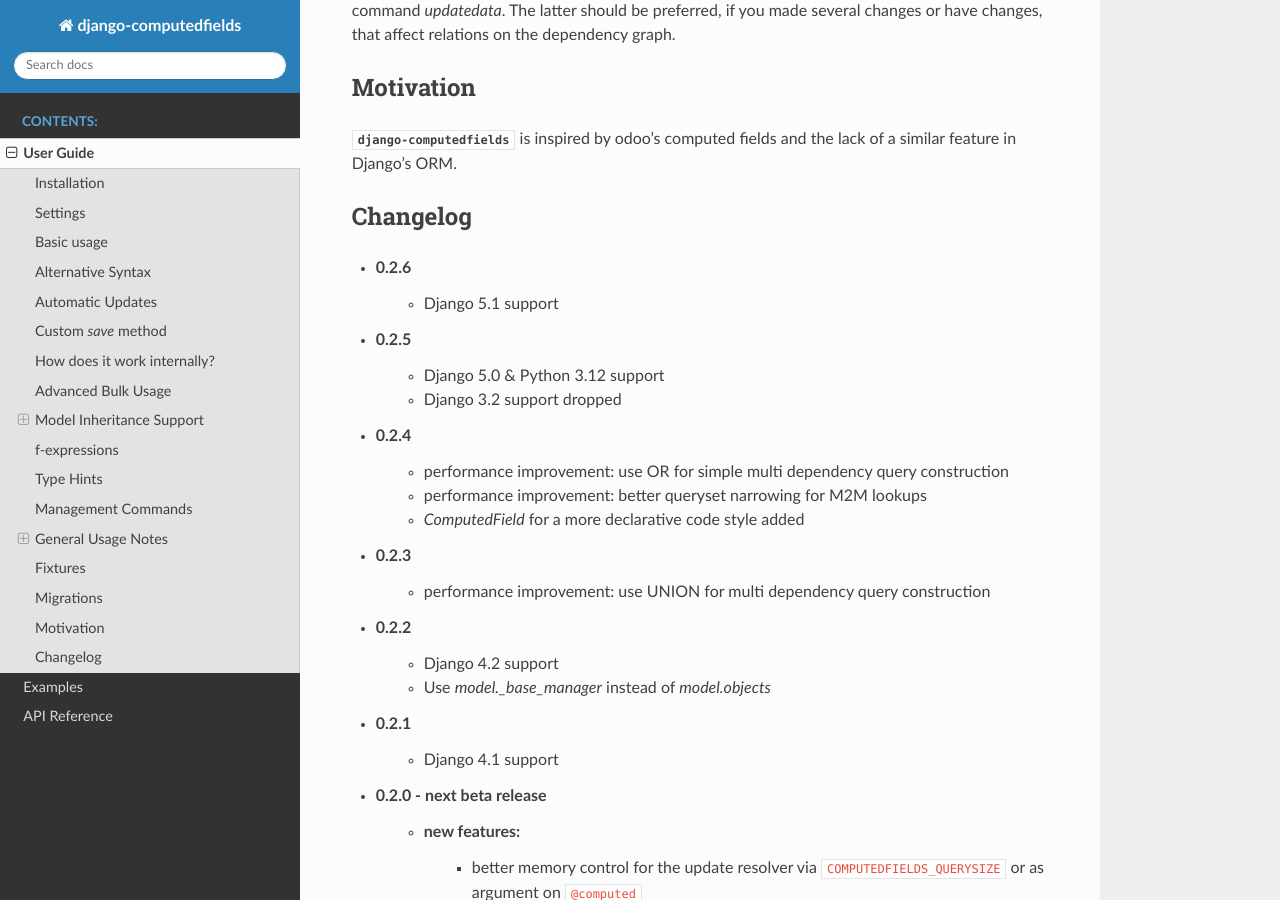
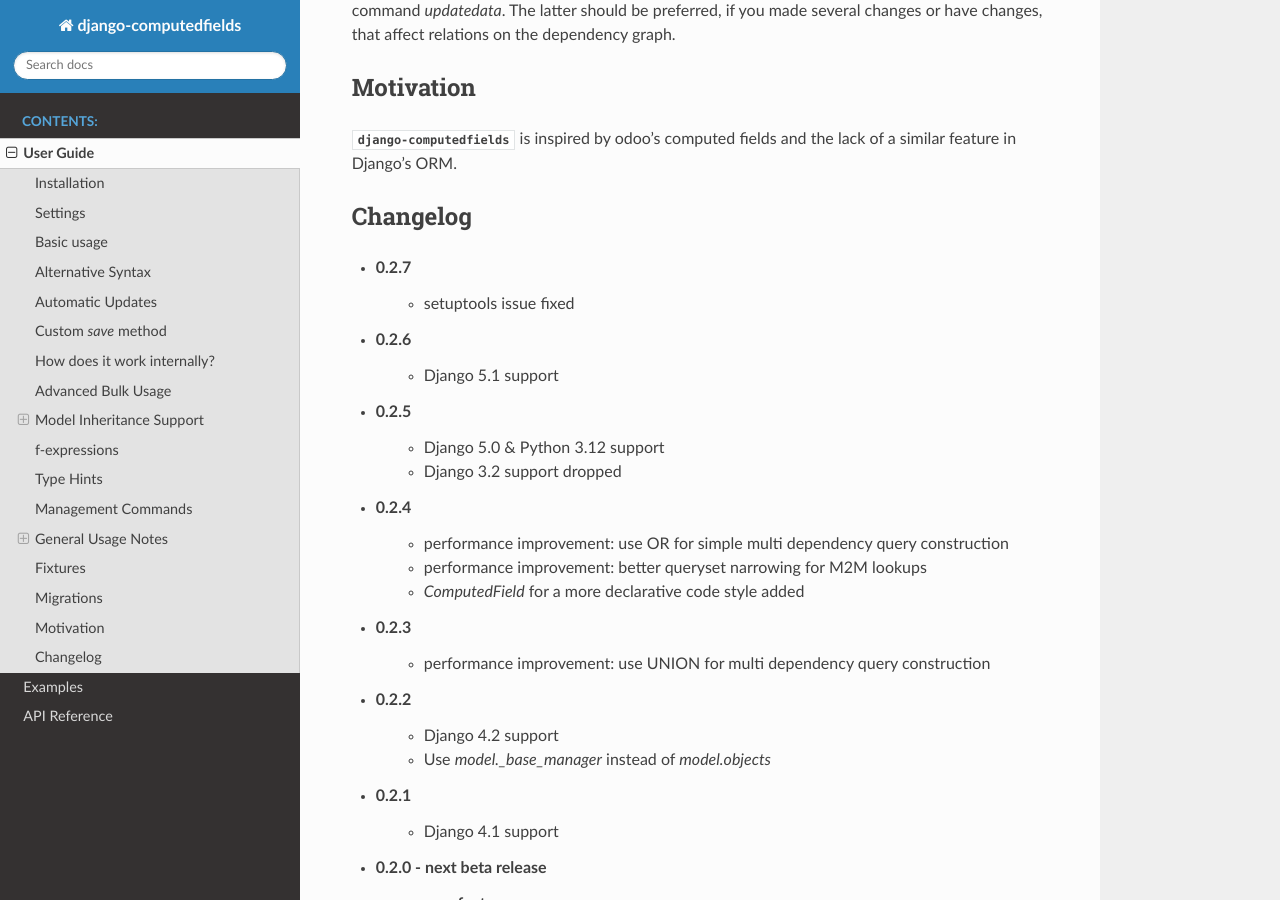
Before and after one commit to netzkolchose/django-computedfields, a Sphinx documentation site: the page built from docs/manual.rst, in a window 1280 px wide and 900 px high, scrolled down 13119 px. Built offline with Sphinx 7.4.7 and the Read the Docs theme 3.1.0, drawn with Linux system fonts in a browser that asks for light colours; the version number is read from the project's files by our own code.

Commit message:
new release

```diff
--- a/computedfields/__init__.py
+++ b/computedfields/__init__.py
@@ -1 +1 @@
-__version__ = '0.2.6'
+__version__ = '0.2.7'
--- a/docs/manual.rst
+++ b/docs/manual.rst
@@ -611,6 +611,8 @@
 Changelog
 ---------
 
+- 0.2.7
+    - setuptools issue fixed
 - 0.2.6
     - Django 5.1 support
 - 0.2.5
--- a/setup.py
+++ b/setup.py
@@ -30,7 +30,7 @@
     author='netzkolchose',
     author_email='j.breitbart@netzkolchose.de',
     url='https://github.com/netzkolchose/django-computedfields',
-    download_url='https://github.com/netzkolchose/django-computedfields/archive/0.2.6.tar.gz',
+    download_url='https://github.com/netzkolchose/django-computedfields/archive/0.2.7.tar.gz',
     keywords=['django', 'method', 'decorator',
               'autoupdate', 'persistent', 'field'],
     classifiers=[
```
Also changed, not shown: README.md (+2 -0 lines).
